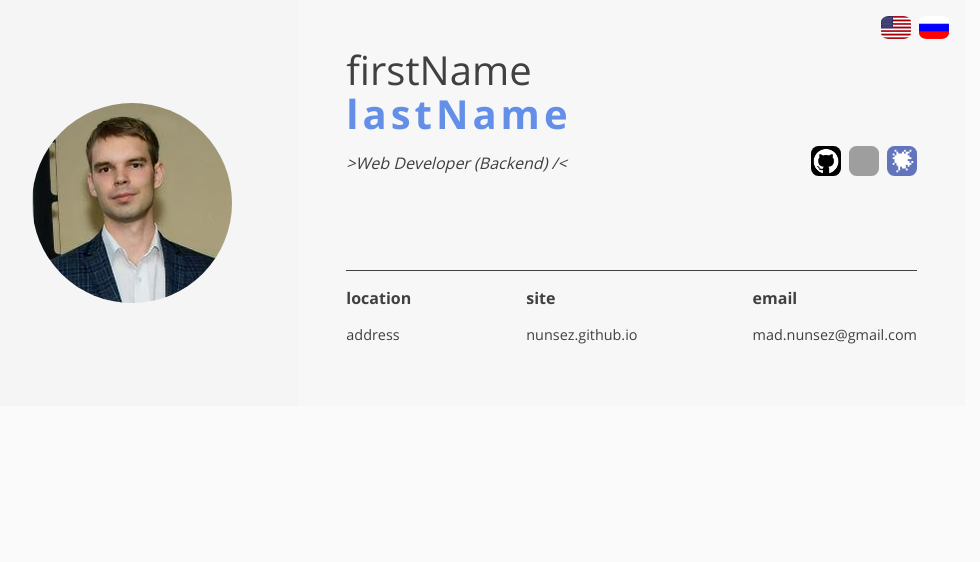
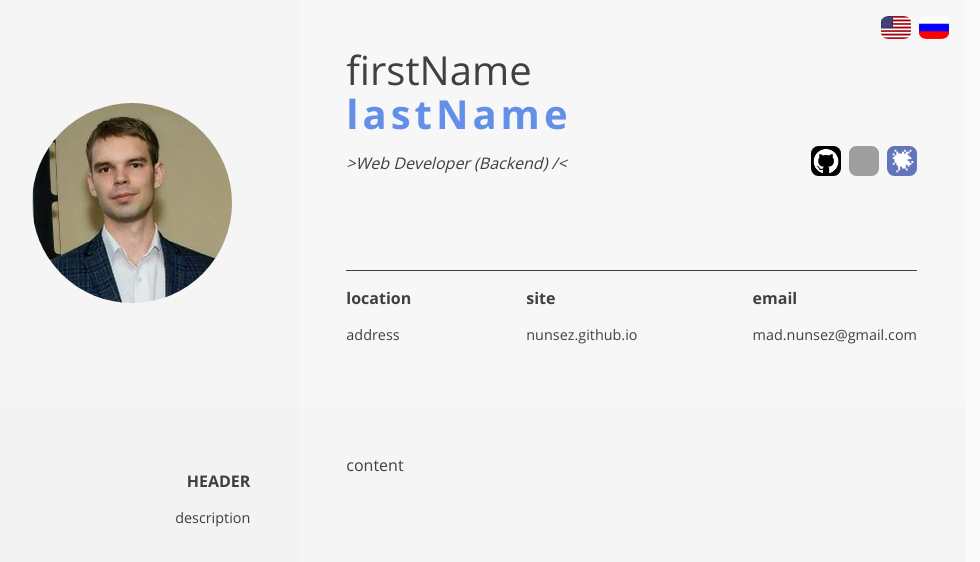
Before and after one commit to nunsez/nunsez.github.io, a Vue app: page / in a window 1280 px wide. Shown: the top 562 px of the page, without its empty margins (175-1155 px from the left). Built offline with nearby package versions, Linux system fonts and the light colour scheme; grey boxes are pictures that could not be loaded.

Commit message:
add About component

```diff
--- a/eslint.config.ts
+++ b/eslint.config.ts
@@ -19,4 +19,9 @@ export default defineConfigWithVueTs(
   pluginVue.configs["flat/essential"],
   vueTsConfigs.recommended,
   skipFormatting,
+  {
+    rules: {
+      "vue/multi-word-component-names": "off",
+    },
+  },
 );
--- a/src/App.vue
+++ b/src/App.vue
@@ -2,9 +2,12 @@
   <header>
     <Hero />
   </header>
-  <main></main>
+  <main>
+    <About />
+  </main>
 </template>
 
 <script setup lang="ts">
 import Hero from "./components/Hero.vue";
+import About from "./components/About.vue";
 </script>
--- /dev/null
+++ b/src/components/About.vue
@@ -0,0 +1,42 @@
+<template>
+  <section>
+    <div class="container grid-2">
+      <div class="p-5 text-end">
+        <p class="text-bold">{{ t("header").toUpperCase() }}</p>
+        <p class="fs-90">{{ t("description") }}</p>
+      </div>
+      <div class="p-5 preline">{{ t("content") }}</div>
+    </div>
+  </section>
+</template>
+
+<script setup lang="ts">
+import { useI18n } from "vue-i18n";
+
+const { t } = useI18n();
+</script>
+
+<i18n lang="yaml">
+en:
+  header: About me
+  content: |
+    Work experience: 2+ years
+    Currently working on Ruby on Rails + Typescript (SolidJs) + PostreSQL stack
+    have projects on Elixir/Phoenix
+    I am receptive to new tools, methods and circumstances
+    I am ready for remote work / relocation
+ru:
+  header: Обо мне
+  content: |
+    Опыт работы: 2+ года
+    В настоящее время работаю на стеке Ruby on Rails + Typescript (SolidJs) + PostreSQL
+    Есть проекты на Elixir/Phoenix
+    Восприимчив к новым инструментам, методам и подходам
+    Готов к удалённой работе / переезду
+</i18n>
+
+<style scoped>
+.preline {
+  white-space: pre-line;
+}
+</style>
--- a/src/components/Hero.vue
+++ b/src/components/Hero.vue
@@ -65,7 +65,6 @@ en:
   address: Krasnoyarsk, Russia
   site: Web
   email: Email
-
 ru:
   firstName: Александр
   lastName: Мандриков
```
